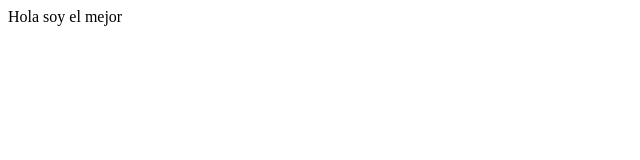
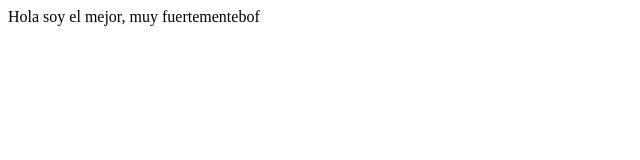
Before and after one commit to ivanbenitezcalvo/supositoriogit, a plain HTML site: page index.html in a window 1280 px wide. Shown: the whole page, without its empty margins (0-640 px from the left). Drawn offline with Linux system fonts and the light colour scheme.

Commit message:
Segona versió de la web

```diff
--- a/index.html
+++ b/index.html
@@ -1,3 +1,3 @@
 <body>
-<p> Hola soy el mejor </p>
+<p> Hola soy el mejor, muy fuertementebof </p>
 </body>
```
